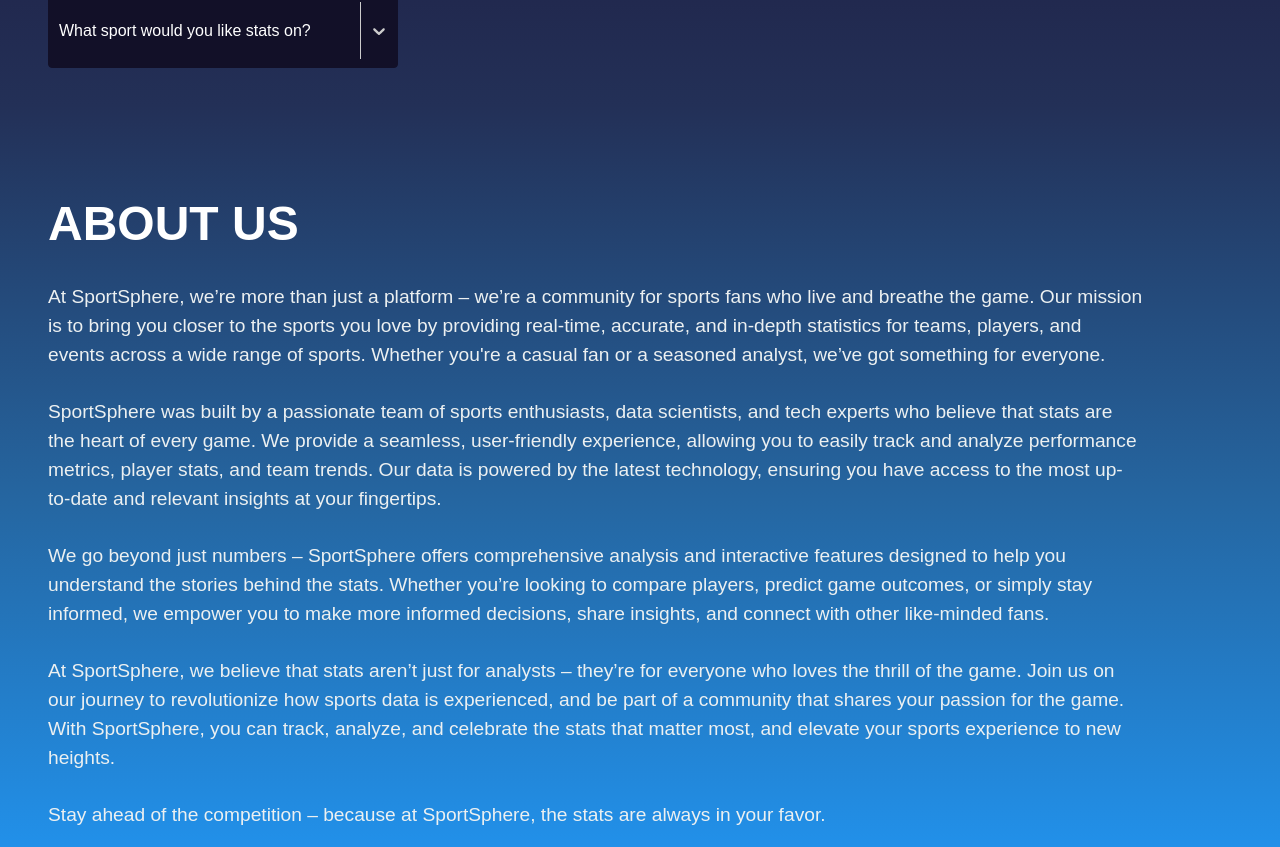
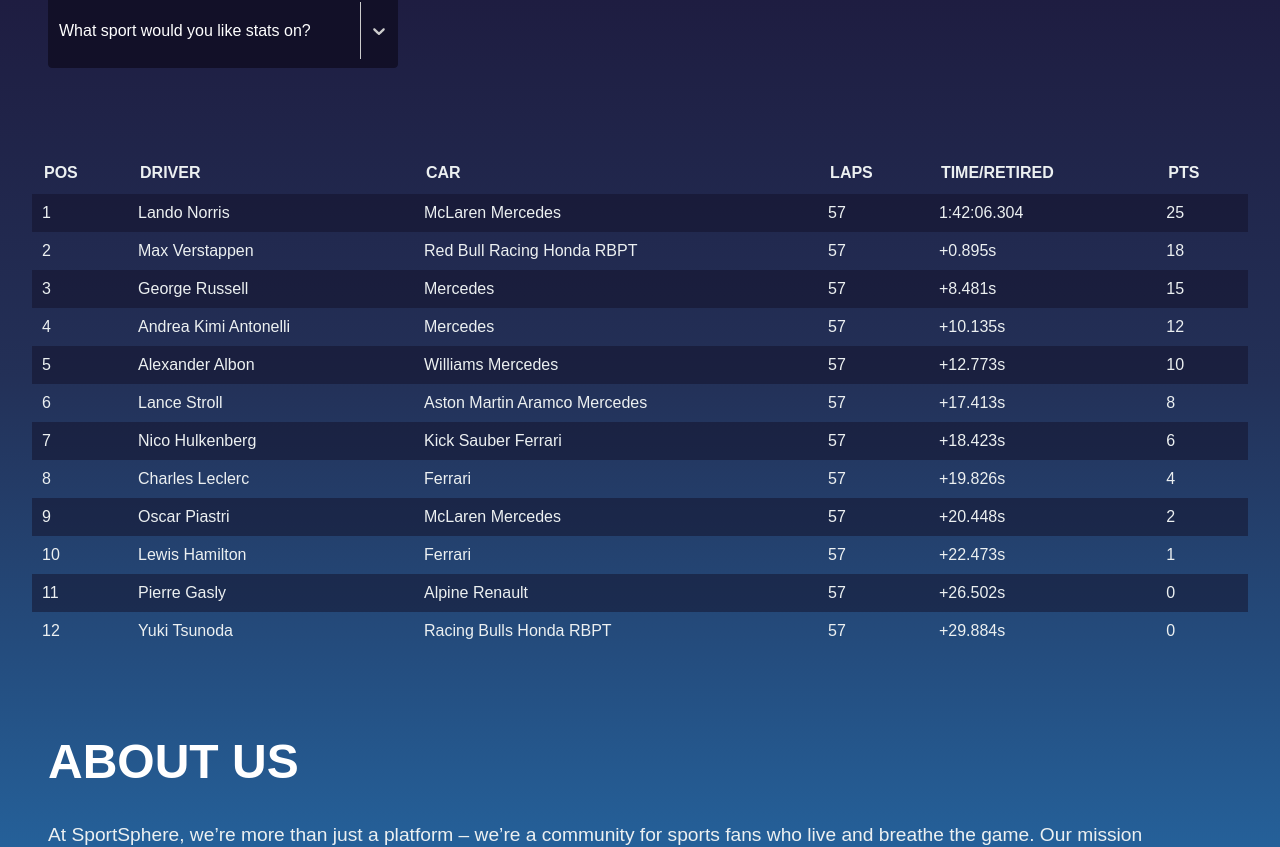
Before and after one commit to tommynguyenn53/sportsphere, a React (Vite) app: page / in a window 1280 px wide. Shown: the part 683-1530 px from the top of the page. Built offline with nearby package versions, Linux system fonts and the light colour scheme.

Commit message:
Implemented a skeleton structure for the table that will be displaying the sport stats, next step is to link the sporst api to this table and have it be user selectable in terms of what sport stats users want to view

```diff
--- a/src/App.jsx
+++ b/src/App.jsx
@@ -3,6 +3,7 @@
 import Hero from "./Components/Hero/Hero.jsx";
 import About from "./Components/About Us/About.jsx";
 import Dropdown from "./Components/Dropdown/Dropdown.jsx";
+import Results from "./Components/Table Results/Results.jsx";
 
 function App(props) {
     return (
@@ -10,6 +11,7 @@
             <Navbar/>
             <Hero/>
             <Dropdown/>
+            <Results/>
 
 
             <About/>
--- /dev/null
+++ b/src/Components/Table Results/Results.css
@@ -0,0 +1,55 @@
+/* Table container for responsive scrolling */
+.table-container {
+  width: 95%;
+  overflow-x: auto;
+  margin: 20px auto; /* Center horizontally */
+  display: flex;
+  justify-content: center; /* Ensures content inside is centered */
+}
+
+
+/* Table styling */
+.race-results {
+  width: 100%;
+  border-collapse: collapse;
+  font-family: Arial, sans-serif;
+    align-items: center;
+}
+
+/* Header row styling */
+.race-results thead tr {
+  text-align: left;
+}
+
+.race-results th {
+  padding: 12px;
+
+}
+
+/* Body row styling */
+.race-results td {
+  padding: 10px;
+}
+
+/* Alternating row colors */
+.even-row {
+    background-color: rgba(18, 16, 40, 0.5);
+
+}
+
+.odd-row {
+}
+
+/* Hover effect */
+.race-results tbody tr:hover {
+  transition: 0.2s;
+}
+
+/* Make table responsive */
+@media (max-width: 768px) {
+  .race-results th,
+  .race-results td {
+    font-size: 14px;
+    padding: 8px;
+  }
+}
--- /dev/null
+++ b/src/Components/Table Results/Results.jsx
@@ -0,0 +1,50 @@
+import React from "react";
+import "./Results.css";
+
+const raceResults = [
+  { pos: 1, no: 4, driver: "Lando Norris", car: "McLaren Mercedes", laps: 57, time: "1:42:06.304", pts: 25 },
+  { pos: 2, no: 1, driver: "Max Verstappen", car: "Red Bull Racing Honda RBPT", laps: 57, time: "+0.895s", pts: 18 },
+  { pos: 3, no: 63, driver: "George Russell", car: "Mercedes", laps: 57, time: "+8.481s", pts: 15 },
+  { pos: 4, no: 12, driver: "Andrea Kimi Antonelli", car: "Mercedes", laps: 57, time: "+10.135s", pts: 12 },
+  { pos: 5, no: 23, driver: "Alexander Albon", car: "Williams Mercedes", laps: 57, time: "+12.773s", pts: 10 },
+  { pos: 6, no: 18, driver: "Lance Stroll", car: "Aston Martin Aramco Mercedes", laps: 57, time: "+17.413s", pts: 8 },
+  { pos: 7, no: 27, driver: "Nico Hulkenberg", car: "Kick Sauber Ferrari", laps: 57, time: "+18.423s", pts: 6 },
+  { pos: 8, no: 16, driver: "Charles Leclerc", car: "Ferrari", laps: 57, time: "+19.826s", pts: 4 },
+  { pos: 9, no: 81, driver: "Oscar Piastri", car: "McLaren Mercedes", laps: 57, time: "+20.448s", pts: 2 },
+  { pos: 10, no: 44, driver: "Lewis Hamilton", car: "Ferrari", laps: 57, time: "+22.473s", pts: 1 },
+  { pos: 11, no: 10, driver: "Pierre Gasly", car: "Alpine Renault", laps: 57, time: "+26.502s", pts: 0 },
+  { pos: 12, no: 22, driver: "Yuki Tsunoda", car: "Racing Bulls Honda RBPT", laps: 57, time: "+29.884s", pts: 0 },
+];
+
+const RaceResultsTable = () => {
+  return (
+    <div className="table-container">
+      <table className="race-results">
+        <thead>
+          <tr>
+            <th>POS</th>
+            <th>DRIVER</th>
+            <th>CAR</th>
+            <th>LAPS</th>
+            <th>TIME/RETIRED</th>
+            <th>PTS</th>
+          </tr>
+        </thead>
+        <tbody>
+          {raceResults.map((result, index) => (
+            <tr key={index} className={index % 2 === 0 ? "even-row" : "odd-row"}>
+              <td>{result.pos}</td>
+              <td>{result.driver}</td>
+              <td>{result.car}</td>
+              <td>{result.laps}</td>
+              <td>{result.time}</td>
+              <td>{result.pts}</td>
+            </tr>
+          ))}
+        </tbody>
+      </table>
+    </div>
+  );
+};
+
+export default RaceResultsTable;
```
